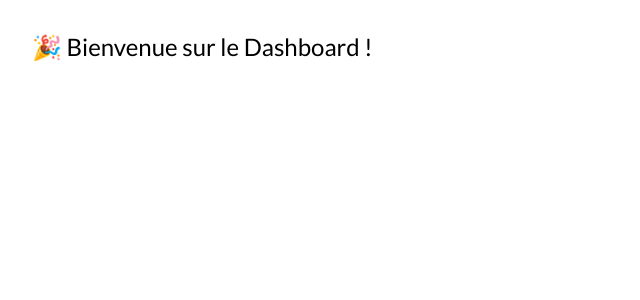
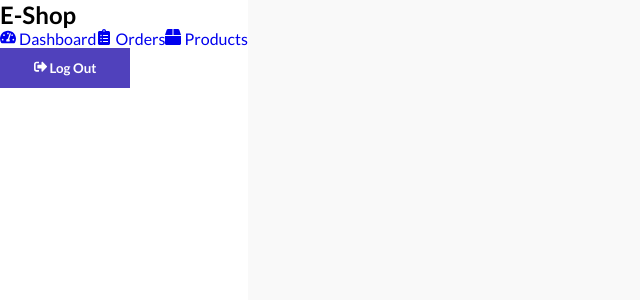
Before and after one commit to YasminaAttia01/BchiraDeco, a React (Create React App) app: page /dashboard in a window 1280 px wide. Shown: the top 300 px of the page, without its empty margins (0-640 px from the left). Built offline with nearby package versions, Linux system fonts and the light colour scheme; no server answers; sample sign-in values are in the browser's storage.

Commit message:
AZdding dashboard

```diff
--- a/package.json
+++ b/package.json
@@ -18,6 +18,7 @@
     "react-dom": "^18.2.0",
     "react-helmet": "^6.1.0",
     "react-i18next": "^15.6.0",
+    "react-icons": "^5.5.0",
     "react-multi-carousel": "^2.8.6",
     "react-router-dom": "^6.30.1",
     "react-scripts": "5.0.1",
--- a/src/App.js
+++ b/src/App.js
@@ -1,70 +1,51 @@
 import { useEffect, useState } from "react";
-import { Routes, Route, Navigate } from "react-router-dom";
-import LoginPage from "./pages/LoginPage";
-import Dashboard from "./pages/Dashboard";
+import { Routes, Route, Navigate, useLocation } from "react-router-dom";
+import { ToastContainer } from "react-toastify";
+import { Helmet } from "react-helmet";
+import { AnimatePresence, motion } from "framer-motion";
+import "react-toastify/dist/ReactToastify.css";
 import "./app.scss";
-import { Helmet } from "react-helmet";
+import "./i18n";
+
+// Composants publics
 import Navbar from "./components/Navbar/Navbar";
 import Header from "./components/header/Header";
 import APropos from "./components/aPropos/APropos";
 import Achteurs from "./components/achteurs/Achteurs";
 import Vendeurs from "./components/vendeurs/Vendeurs";
 import Consultez from "./components/consultez/Consultez";
-import Loader from "./components/loader/Loader";
-import { AnimatePresence, motion } from "framer-motion";
 import Products from "./components/products/Products";
 import Contact from "./components/contact/Contact";
 import Footer from "./components/footer/Footer";
-import { useLocation } from "react-router-dom";
+import Loader from "./components/loader/Loader";
+import Transition from "./components/transition/Transition";
+
+// Pages
+import LoginPage from "./pages/LoginPage";
 import Order from "./components/order/Order";
-import Transition from "./components/transition/Transition";
-import { ToastContainer } from "react-toastify";
-import "react-toastify/dist/ReactToastify.css";
-import ProtectedRoutes from "./utils/ProtectedRoutes";
-import './i18n';
+import DashboardLayout from "./layouts/DashboardLayout"; // à créer
+import OrdersPage from "./pages/dashboard/OrdersPage"; // à créer
+import ProductsPage from "./pages/dashboard/ProductsPage"; // à créer
 
 const appTrans = {
-  initial: {
-    opacity: 0,
-  },
-  animate: {
-    opacity: 1,
-    transition: {
-      duration: 0.5,
-    },
-  },
-  exit: {
-    opacity: 0,
-    transition: {
-      duration: 0.5,
-    },
-  },
+  initial: { opacity: 0 },
+  animate: { opacity: 1, transition: { duration: 0.5 } },
+  exit: { opacity: 0, transition: { duration: 0.5 } },
 };
+
 function App() {
-    const isAuthenticated = !!localStorage.getItem("token"); // simple check
-
+  const location = useLocation();
   const [openNavbar, setOpenNavbar] = useState(false);
   const [category, setCategory] = useState("all");
-  const [loading, setLoading] = useState(false);
-  const [loading2, setLoading2] = useState(false);
+  const [loading, setLoading] = useState(true);
+  const [loading2, setLoading2] = useState(true);
+  const [nav, setNav] = useState(false);
+  const isAuthenticated = !!localStorage.getItem("token");
+
   useEffect(() => {
-    const timer = setTimeout(() => {
-      setLoading(false);
-    }, 3000);
-    return () => {
-      clearTimeout(timer);
-    };
+    setTimeout(() => setLoading(false), 3000);
+    setTimeout(() => setLoading2(false), 4000);
   }, []);
-  useEffect(() => {
-    const timer2 = setTimeout(() => {
-      setLoading2(false);
-    }, 4000);
-    return () => {
-      clearTimeout(timer2);
-    };
-  }, []);
-  const [nav, setNav] = useState(false);
-  const location = useLocation();
 
   useEffect(() => {
     setNav(false);
@@ -72,64 +53,46 @@ function App() {
 
   return (
     <div className="App">
+      {/* Toast messages */}
       <ToastContainer
         position="top-center"
         autoClose={5000}
-        hideProgressBar={false}
-        newestOnTop={false}
-        closeOnClick
-        rtl={false}
-        pauseOnFocusLoss
-        draggable
-        pauseOnHover
         theme="light"
-        bodyStyle={{ backgroundColor: "white", color: "black" }}
         toastStyle={{ backgroundColor: "white", color: "black" }}
         progressStyle={{ backgroundColor: "black" }}
       />
+
+      {/* Scroll behavior */}
       <Helmet>
-        {!nav ? (
-          <style>{`* { scroll-behavior: smooth; }`}</style>
-        ) : (
-          <style>{`* { scroll-behavior: auto; }`}</style>
-        )}
+        <style>{`* { scroll-behavior: ${nav ? "auto" : "smooth"}; }`}</style>
       </Helmet>
+
+      {/* Animation principale */}
       <AnimatePresence mode="popLayout">
         {loading ? (
           <Loader />
         ) : (
           <motion.div
-            key={"app-trans"}
-            style={{
-              width: "100%",
-              position: loading2 ? "fixed" : "static",
-              top: 0,
-            }}
+            key="app-trans"
+            style={{ width: "100%", position: loading2 ? "fixed" : "static", top: 0 }}
             initial="initial"
             animate="animate"
             exit="exit"
             variants={appTrans}
           >
-            {" "}
             <Navbar open={openNavbar} setOpen={setOpenNavbar} setNav={setNav} />
             <AnimatePresence mode="popLayout" initial={false}>
               <Routes location={location} key={location.pathname}>
+                {/* Page publique */}
                 <Route
                   path="/"
                   element={
                     <Transition>
                       <Header setOpenNavbar={setOpenNavbar} />
-                      <div
-                        className="App-container"
-                        onClick={() => setOpenNavbar(false)}
-                      >
+                      <div className="App-container" onClick={() => setOpenNavbar(false)}>
                         <APropos />
-                        <Consultez
-                          category={category}
-                          setCategory={setCategory}
-                        />
+                        <Consultez category={category} setCategory={setCategory} />
                         <Products category={category} />
-
                         <Vendeurs />
                         <Achteurs />
                         <Contact />
@@ -138,12 +101,22 @@ function App() {
                     </Transition>
                   }
                 />
-                <Route exact path="/order" element={<Order />} />
-                      <Route path="/login" element={<LoginPage />} />
-      <Route path="/dashboard" element={isAuthenticated ? <Dashboard /> : <Navigate to="/login" />} />
 
+                {/* Autres pages publiques */}
+                <Route path="/login" element={<LoginPage />} />
+                <Route path="/order" element={<Order />} />
 
-
+                {/* Routes protégées du dashboard */}
+                <Route
+                  path="/dashboard"
+                  element={
+                    isAuthenticated ? <DashboardLayout /> : <Navigate to="/login" />
+                  }
+                >
+                  <Route path="orders" element={<OrdersPage />} />
+                  <Route path="products" element={<ProductsPage />} />
+                  {/* Ajoute ici d'autres routes internes */}
+                </Route>
               </Routes>
             </AnimatePresence>
           </motion.div>
--- /dev/null
+++ b/src/layouts/DashboardLayout.jsx
@@ -0,0 +1,40 @@
+// src/layouts/DashboardLayout.jsx
+import { Outlet, NavLink } from "react-router-dom";
+import "./DashboardLayout.scss";
+import { FaBox, FaClipboardList, FaSignOutAlt, FaTachometerAlt } from "react-icons/fa";
+
+const DashboardLayout = () => {
+  const handleLogout = () => {
+    localStorage.removeItem("token");
+    window.location.href = "/login";
+  };
+
+  return (
+    <div className="dashboard-layout">
+      <aside className="sidebar">
+        <div className="sidebar-header">
+          <h2>E-Shop</h2>
+        </div>
+        <nav className="nav-links">
+          <NavLink to="/dashboard" end className={({ isActive }) => isActive ? "active" : ""}>
+            <FaTachometerAlt /> Dashboard
+          </NavLink>
+          <NavLink to="/dashboard/orders" className={({ isActive }) => isActive ? "active" : ""}>
+            <FaClipboardList /> Orders
+          </NavLink>
+          <NavLink to="/dashboard/products" className={({ isActive }) => isActive ? "active" : ""}>
+            <FaBox /> Products
+          </NavLink>
+        </nav>
+        <button className="logout-btn" onClick={handleLogout}>
+          <FaSignOutAlt /> Log Out
+        </button>
+      </aside>
+      <main className="dashboard-content">
+        <Outlet />
+      </main>
+    </div>
+  );
+};
+
+export default DashboardLayout;
--- /dev/null
+++ b/src/layouts/DashboardLayout.scss
@@ -0,0 +1,11 @@
+.dashboard-layout {
+  display: flex;
+  min-height: 100vh;
+}
+
+.dashboard-content {
+  flex: 1;
+  padding: 2rem;
+  background-color: #f9f9f9;
+  overflow-y: auto;
+}
```
Also changed, not shown: src/pages/dashboard/OrdersPage.jsx (added), src/pages/dashboard/ProductsPage.jsx (added), 1 other file (tests, documents, lock files or other folders).
